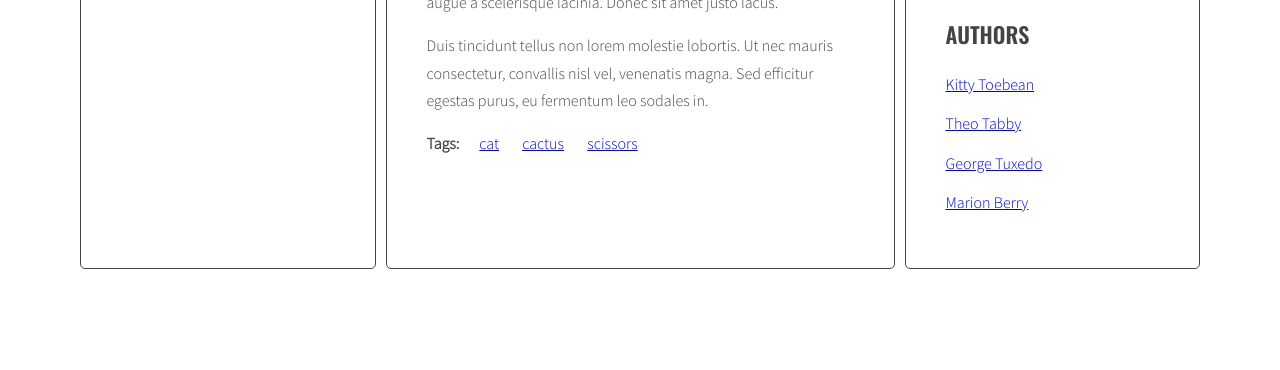
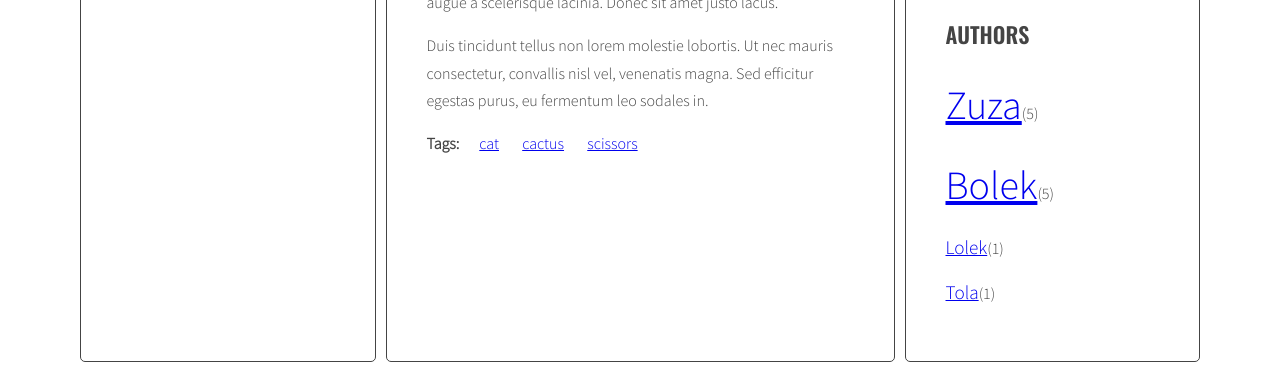
Before and after one commit to pro5791/javascript-blog, a website: page index.html in a window 1280 px wide. Shown: the part 641-1011 px from the top of the page. Before the commit the page ends 918 px from the top, so only its background shows below. Drawn offline with nearby package versions, Linux system fonts and the light colour scheme.

Commit message:
Change code to script.js - 7.3 finished - generateAuthors

```diff
--- a/index.html
+++ b/index.html
@@ -217,26 +217,6 @@
                 </ul>
                 <h2 class="section-title">Authors</h2>
                 <ul class="list authors">
-                    <li>
-                        <a href="#">
-                            <span class="author-name">Kitty Toebean</span>
-                        </a>
-                    </li>
-                    <li>
-                        <a href="#">
-                            <span class="author-name">Theo Tabby</span>
-                        </a>
-                    </li>
-                    <li>
-                        <a href="#">
-                            <span class="author-name">George Tuxedo</span>
-                        </a>
-                    </li>
-                    <li>
-                        <a href="#">
-                            <span class="author-name">Marion Berry</span>
-                        </a>
-                    </li>
                 </ul>
             </aside>
         </main>
--- a/js/script.js
+++ b/js/script.js
@@ -1,9 +1,4 @@
 'use strict';
-
-// document.getElementById('test-button').addEventListener('click', function(){
-//     const links = document.querySelectorAll('.titles a');
-//     console.log('links:', links);
-// });
 
 const titleClickHandler = function(event) {
   event.preventDefault();
@@ -47,8 +42,7 @@ const optArticleSelector = '.post',
   optArticleAuthorSelector = '.post-author',
   optArticleTagSelector = '.post-tags a',
   optArticleAuthorSelectorLink = '.post-author a',
-  //optTagsListSelector = '.list.tags a',
-  optTagsListSelector = '.tags.list',
+  optTagsListSelector = '.list.tags a',
   optTitleSelector = '.post-title',
   optTitleListSelector = '.titles',
   optAuthorsListSelector = '.list.authors a',
@@ -60,7 +54,7 @@ function generateTitleLinks(customSelector = ''){
   const titleList = document.querySelector(optTitleListSelector);
   titleList.innerHTML = '';
   //console.log('optTitleListSelector():', optTitleListSelector);
-
+  ;
   /* [DONE]  for each article */
   let html = '';
 
@@ -192,20 +186,16 @@ function generateTags(){
   //console.log('tagList:', tagList);
 
   const tagsParams = calculateTagsParams(allTags);
-  console.log ('tagsParams:', tagsParams);
+  //console.log ('tagsParams:', tagsParams);
 
   /* [NEW] create variable for all links HTML code */
   let allTagsHTML ='';
 
   /* [NEW] START LOOP: for each in allTags: */
   for(let tag in allTags) {
-    /* [NEW] Generate code of a link and it to allTagsHTML */
-    //const tagLinkHTML = '<li>' + calculateTagClass(allTags[tag], tagsParams) + '</li>' + ' ';
-    //const tagLinkHTML = '<li class="tag-size-' + calculateTagClass(allTags[tag], tagsParams) +'">' + tag + '</li>' + ' ';
     const tagLinkHTML = '<li><a class="tag-size-' + calculateTagClass(allTags[tag], tagsParams) +'" href="#tag-' + tag + '">' + tag + '</a> (' + allTags[tag] + ')</li>' + ' ';
     //console.log('tagLinkHTML:', tagLinkHTML);
 
-    //allTagsHTML += tag + ' (' + allTags[tag] + ') ';
     allTagsHTML += tagLinkHTML;
     //console.log('allTagsHTML:', allTagsHTML);
 
@@ -282,16 +272,53 @@ function addClickListenersToTags(){
 }
 addClickListenersToTags();
 
+
+function calculateAuthorsParams(authors) {
+  const params = {
+    max: 0,
+    min: 999999
+  }
+  for(let author in authors){
+    //console.log(author + ' is used ' + authors[author] + ' times');
+
+    if (authors[author] > params.max) {
+      params.max = authors[author];
+      //console.log('params.max:', params.max);
+    }
+    if (authors[author] < params.min) {
+      params.min = authors[author];
+      //console.log('params.min:', params.min);
+    }
+  }
+  return params;
+}
+
+function calculateAuthorClass(count, params){
+  //console.log('calculateAuthorsClass:', calculateAuthorsClass, 'count:' ,count, 'params:', params);
+  const normalizedCount = count - params.min;
+  //console.log('normalizedCount:', normalizedCount);
+  const normalizedMax = params.max - params.min;
+  //console.log('normalizedMax:', normalizedMax);
+  const percentage = normalizedCount / normalizedMax;
+  //console.log('percentage:', percentage);
+  const classNumber = Math.floor(percentage * (optCloudClassCount - 1) + 1);
+  //console.log('classNumber:', classNumber);
+  return classNumber;
+}
+
 function generateAuthors(){
-  /* [DONE] find all authors */
+  /* [NEW] create a new variable allAuthors with an empty array */
+  let allAuthors = {};
+
+  /* [DONE] find all articles */
   const authorArticles = document.querySelectorAll(optArticleSelector);
   //console.log('authorArticles:', authorArticles);
 
-  /* [DONE] START LOOP: for every article: */
+  /* [DONE] START LOOP: for every author */
   for(let authorArticle of authorArticles) {
-    //console.log('authorArticle',authorArticle);
+    //console.log('authorArticle:', authorArticle);
 
-    /* [DONE] find tags wrapper */
+    /* [DONE] find authors wrapper */
     const authorList = authorArticle.querySelector(optArticleAuthorSelector);
     //console.log('authorList:', authorList);
 
@@ -299,8 +326,8 @@ function generateAuthors(){
     let html = '';
     //console.log('html:', html);
 
-    /* [DONE] get authors from data-authors attribute */
-    const articleAuthor = authorArticle.getAttribute('data-authors');
+    /* [DONE] get tags from data-authors attribute */
+    const articleAuthor = authorArticle.getAttribute("data-authors");
     //console.log('articleAuthor:', articleAuthor);
 
     /* [DONE] generate HTML of the link */
@@ -311,11 +338,43 @@ function generateAuthors(){
     html = html + linkHTML;
     //console.log('html:', html);
 
-    /* [DONE] insert HTML of all the links into the tags wrapper */
+    /* [NEW] check if this link is NOT already in allAuthors */
+    if(!allAuthors.hasOwnProperty(articleAuthor)){
+      /* [NEW] add generated code to allTags array */
+      allAuthors[articleAuthor] = 1;
+    } else {
+      allAuthors[articleAuthor]++;
+    }
+    /* [DONE] insert HTML of all the links into the authors wrapper */
     authorList.innerHTML = html;
+    //console.log('authorList:', authorList);
 
-    /* [DONE] END LOOP: for every article: */
+    /* [DONE] END LOOP: for every author: */
   }
+  /* [NEW] find list of authors in right column */
+  const authorList = document.querySelector('.authors');
+  //console.log('authorList:', authorList);
+
+  const authorParams = calculateAuthorsParams(allAuthors);
+  //console.log ('authorParams:', authorParams);
+
+  /* [NEW] create variable for all links HTML code */
+  let allAuthorsHTML ='';
+
+  /* [NEW] START LOOP: for each in allAuthors: */
+  for (let articleAuthor in allAuthors) {
+    /* [NEW] Generate code of a link and it to allAuthorsHTML */
+    const authorLinkHTML = '<li><a class ="tag-size-' + calculateAuthorClass(allAuthors[articleAuthor], authorParams) + '" href="#author-' + articleAuthor + '">' + articleAuthor + '</a>(' + calculateAuthorClass(allAuthors[articleAuthor], authorParams) + ')</li>' + ' ';
+    //console.log('authorLinkHTML:', authorLinkHTML);
+
+    allAuthorsHTML += authorLinkHTML;
+    //console.log('allAuthorsHTML:', allAuthorsHTML);
+
+    /* [NEW] STOP LOOP: for each in allAuthors: */
+  }
+  /* [NEW] add html from allTags to tagList */
+  authorList.innerHTML = allAuthorsHTML;
+  //console.log('authorList:', authorList);
 }
 generateAuthors();
 
```
